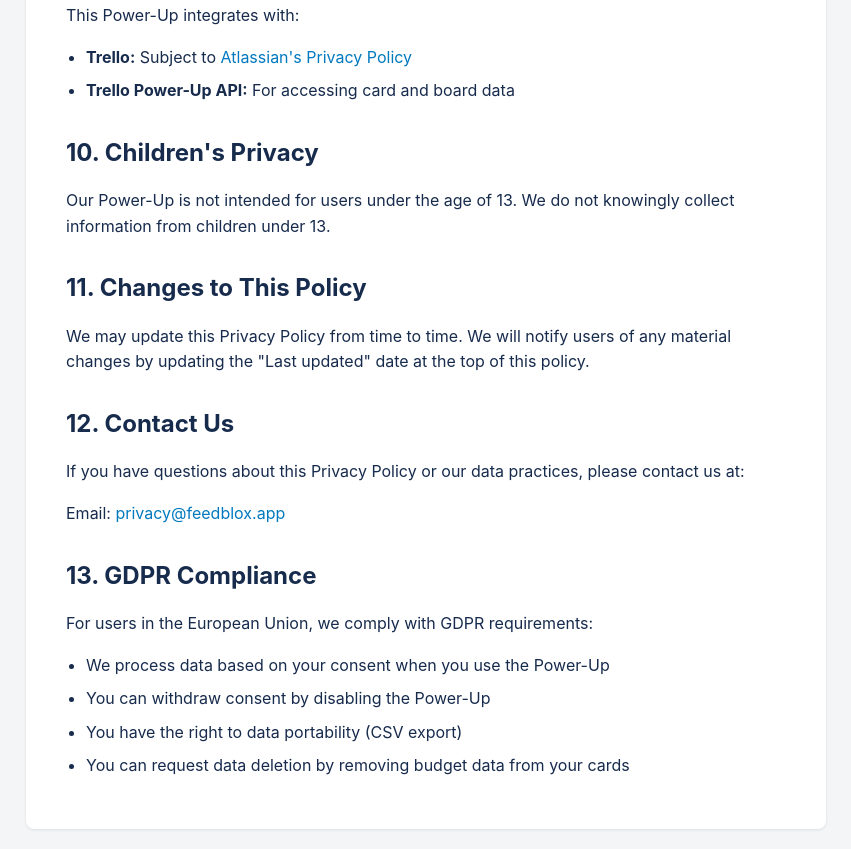
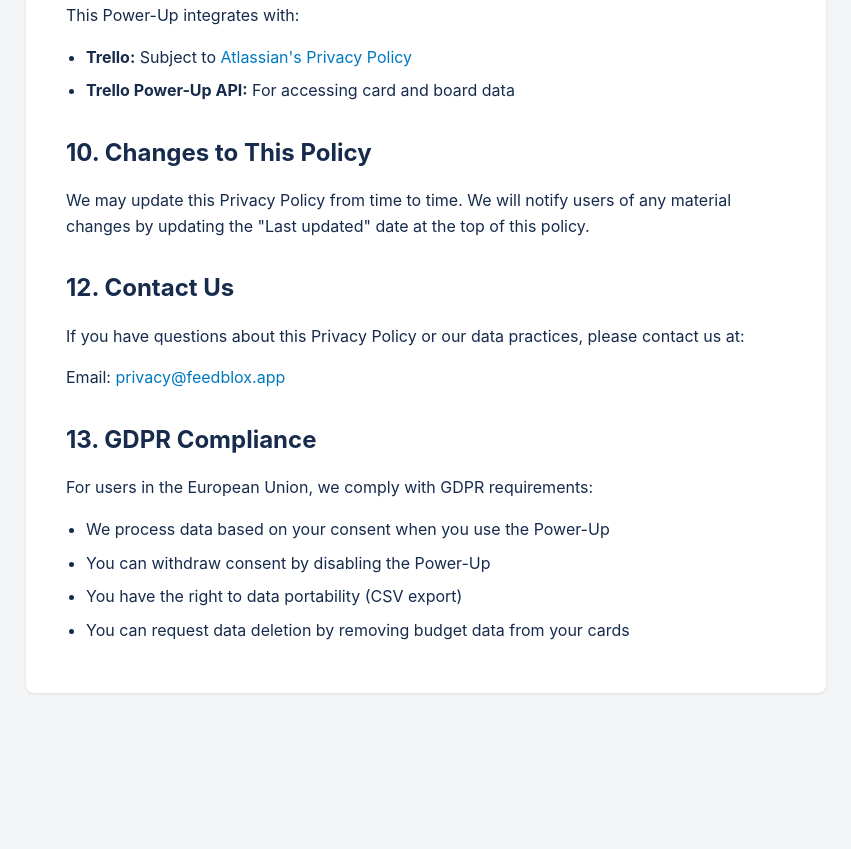
Before and after one commit to hichamcc/trello-budget-tracker, a website: page privacy.html in a window 1280 px wide. Shown: the part 1954-2803 px from the top of the page, without its empty margins (214-1065 px from the left). After the commit the page ends 2667 px from the top, so only its background shows below. Drawn offline with Linux system fonts and the light colour scheme.

Commit message:
update policy

```diff
--- a/privacy.html
+++ b/privacy.html
@@ -114,10 +114,7 @@
             <li><strong>Trello Power-Up API:</strong> For accessing card and board data</li>
         </ul>
 
-        <h2>10. Children's Privacy</h2>
-        <p>Our Power-Up is not intended for users under the age of 13. We do not knowingly collect information from children under 13.</p>
-
-        <h2>11. Changes to This Policy</h2>
+        <h2>10. Changes to This Policy</h2>
         <p>We may update this Privacy Policy from time to time. We will notify users of any material changes by updating the "Last updated" date at the top of this policy.</p>
 
         <h2>12. Contact Us</h2>
```
